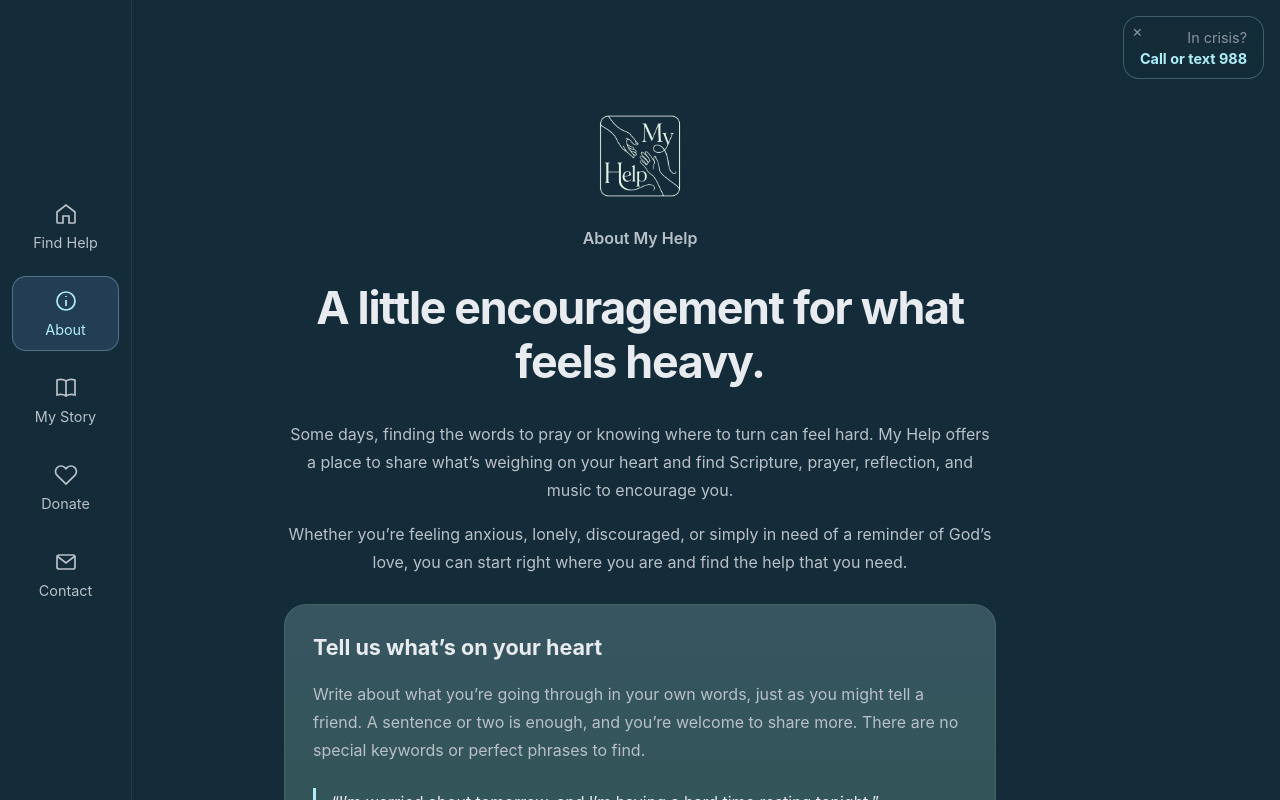
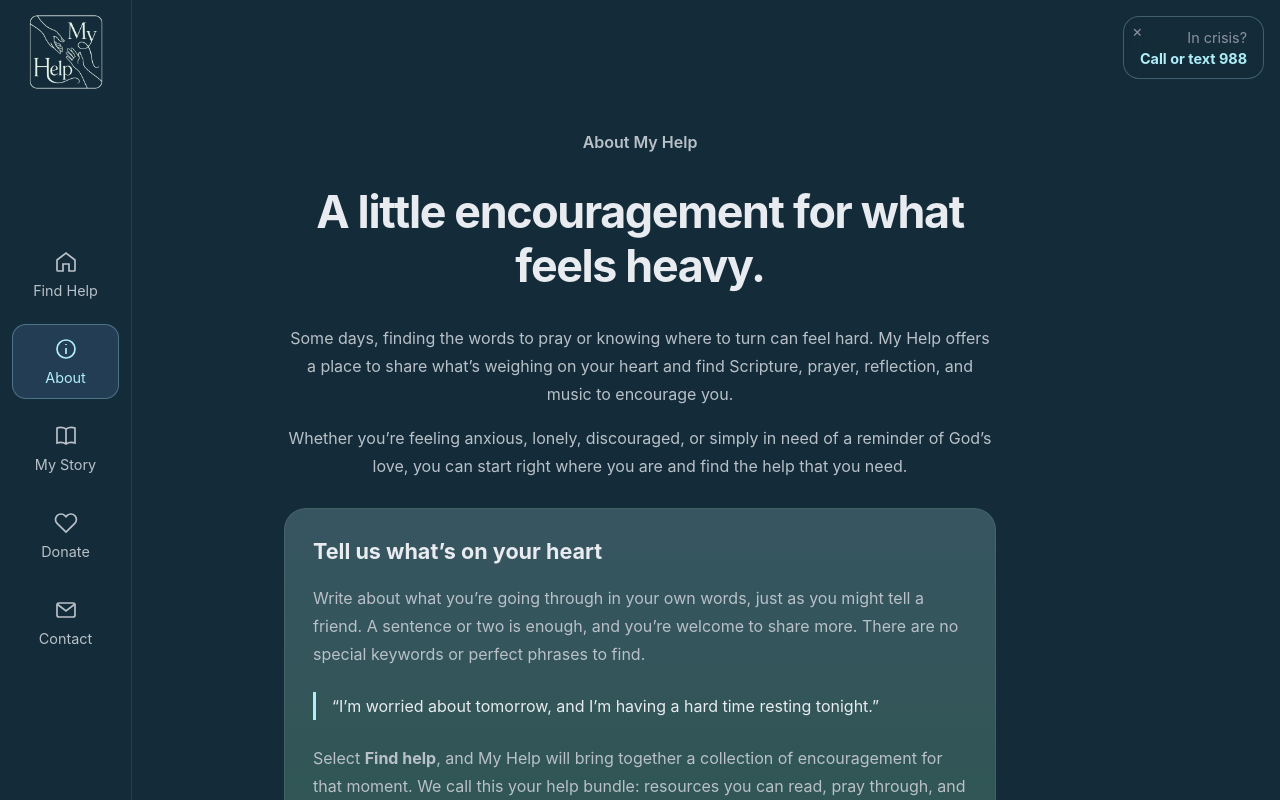
Before and after one commit to Dionne-Stratton/my-help-website, a React (Vite) app: page /about in a window 1280 px wide. Shown: the top 800 px of the page. Built offline with nearby package versions, Linux system fonts and the light colour scheme.

Commit message:
Move subpage logo to top of side navigation

```diff
--- a/src/App.css
+++ b/src/App.css
@@ -9,12 +9,27 @@
   z-index: 40;
   display: flex;
   flex-direction: column;
-  justify-content: center;
-  gap: 12px;
+  gap: 16px;
   padding: 12px;
   border-right: 1px solid var(--border);
   background: var(--bg);
   overflow-y: auto;
+}
+.side-nav-brand {
+  display: flex;
+  align-items: center;
+  justify-content: center;
+  flex-shrink: 0;
+  min-height: 44px;
+  border-radius: 10px;
+}
+.side-nav-brand img { display: block; width: 88px; height: 80px; max-width: 100%; object-fit: contain; }
+.side-nav-links {
+  display: flex;
+  flex-direction: column;
+  flex-shrink: 0;
+  gap: 12px;
+  margin-block: auto;
 }
 .side-nav-link {
   display: flex;
@@ -37,7 +52,7 @@
   background: var(--accent-soft);
   border-color: rgba(175, 238, 249, 0.3);
 }
-.side-nav-link:focus-visible, .about-cta:focus-visible, .skip-link:focus-visible {
+.side-nav-brand:focus-visible, .side-nav-link:focus-visible, .about-cta:focus-visible, .skip-link:focus-visible {
   outline: 2px solid var(--accent);
   outline-offset: 3px;
 }
@@ -62,7 +77,6 @@
   line-height: 1.75;
 }
 .about-intro { text-align: center; }
-.about-logo { height: 88px; max-width: 100%; object-fit: contain; }
 .about-eyebrow { color: var(--accent); font-weight: 600; }
 .about-page h1 {
   font-size: clamp(1.8rem, 4vw, 2.8rem);
@@ -102,6 +116,8 @@
 @media (max-width: 700px) {
   .app-shell { --rail-width: 56px; padding-right: 0; }
   .side-nav { padding: 6px; gap: 10px; }
+  .side-nav-brand img { width: 40px; height: 40px; }
+  .side-nav-links { gap: 10px; }
   .side-nav-link { min-height: 44px; padding: 8px; }
   .side-nav-link span { position: absolute; width: 1px; height: 1px; padding: 0; margin: -1px; overflow: hidden; clip-path: inset(50%); white-space: nowrap; }
   .about-page { padding: 112px 12px 40px; }
--- a/src/App.jsx
+++ b/src/App.jsx
@@ -1,11 +1,12 @@
 import { useEffect, useRef, useState } from "react";
-import { Navigate, NavLink, Route, Routes, useLocation } from "react-router-dom";
+import { Link, Navigate, NavLink, Route, Routes, useLocation } from "react-router-dom";
 import CrisisHelpBadge from "./components/CrisisHelpBadge";
 import HelpFlow from "./features/help/HelpFlow";
 import AboutPage from "./components/AboutPage";
 import DonatePage from "./components/DonatePage";
 import ContactPage from "./components/ContactPage";
 import MyStoryPage from "./components/MyStoryPage";
+import logo from "./assets/logo.png";
 import "./App.css";
 
 function App() {
@@ -28,6 +29,10 @@ function App() {
     <div className="app-shell">
       <a className="skip-link" href="#page-content">Skip to content</a>
       <nav className="side-nav" aria-label="Main navigation">
+        <Link to="/" className="side-nav-brand" aria-label="My Help home" title="My Help home">
+          <img src={logo} alt="My Help" />
+        </Link>
+        <div className="side-nav-links">
         <NavLink to="/" end className="side-nav-link" aria-label="Find Help" title="Find Help" aria-current={page === "help" ? "page" : undefined}>
           <svg viewBox="0 0 24 24" fill="none" stroke="currentColor" strokeWidth="1.7" aria-hidden="true">
             <path d="m3 10 9-7 9 7v10a1 1 0 0 1-1 1h-5v-7H9v7H4a1 1 0 0 1-1-1Z" />
@@ -58,6 +63,7 @@ function App() {
           </svg>
           <span>Contact</span>
         </NavLink>
+        </div>
       </nav>
       {showCrisisHelpBadge && (
         <CrisisHelpBadge onClose={() => setShowCrisisHelpBadge(false)} />
--- a/src/components/AboutPage.jsx
+++ b/src/components/AboutPage.jsx
@@ -1,11 +1,9 @@
 import { Link } from "react-router-dom";
-import logo from "../assets/logo.png";
 
 export default function AboutPage({ onShowCrisisHelp }) {
   return (
     <main className="about-page">
       <header className="about-intro">
-        <img src={logo} alt="My Help" className="about-logo" />
         <p className="about-eyebrow">About My Help</p>
         <h1>A little encouragement for what feels heavy.</h1>
         <p>Some days, finding the words to pray or knowing where to turn can feel hard. My Help offers a place to share what’s weighing on your heart and find Scripture, prayer, reflection, and music to encourage you.</p>
--- a/src/components/ContactPage.jsx
+++ b/src/components/ContactPage.jsx
@@ -1,5 +1,4 @@
 import { useState } from "react";
-import logo from "../assets/logo.png";
 import { CONTACT_FORM_ENDPOINT } from "../constants/contact";
 
 const reasons = [
@@ -56,7 +55,6 @@ export default function ContactPage() {
   return (
     <main className="about-page">
       <header className="about-intro">
-        <img src={logo} alt="My Help" className="about-logo" />
         <p className="about-eyebrow">Contact</p>
         <h1>We’d love to hear from you.</h1>
         <p>Have a question, an idea, or a word of encouragement? Share what’s on your mind, tell us about a problem, or suggest a resource that could encourage someone else.</p>
--- a/src/components/DonatePage.jsx
+++ b/src/components/DonatePage.jsx
@@ -1,12 +1,10 @@
 import { Link } from "react-router-dom";
-import logo from "../assets/logo.png";
 import { PAYPAL_SUPPORT_URL } from "../constants/donations";
 
 export default function DonatePage() {
   return (
     <main className="about-page">
       <header className="about-intro">
-        <img src={logo} alt="My Help" className="about-logo" />
         <p className="about-eyebrow">Support My Help</p>
         <h1>Help encouragement reach another heart.</h1>
         <p>Sometimes a verse, a prayer, or a song can help us pause and turn toward Jesus in the middle of a difficult day. My Help brings those resources together for people seeking comfort, hope, and a reminder of God’s love.</p>
--- a/src/components/MyStoryPage.jsx
+++ b/src/components/MyStoryPage.jsx
@@ -1,11 +1,9 @@
 import { Link } from "react-router-dom";
-import logo from "../assets/logo.png";
 
 export default function MyStoryPage() {
   return (
     <main className="about-page">
       <header className="about-intro">
-        <img src={logo} alt="My Help" className="about-logo" />
         <p className="about-eyebrow">My Story</p>
         <h1>Help for the moment you’re in.</h1>
         <p>I’m the developer behind Clear Path Creative and the person who created My Help. The idea grew out of something I needed in my own life: a way to find encouragement in the very moment I was struggling.</p>
```
